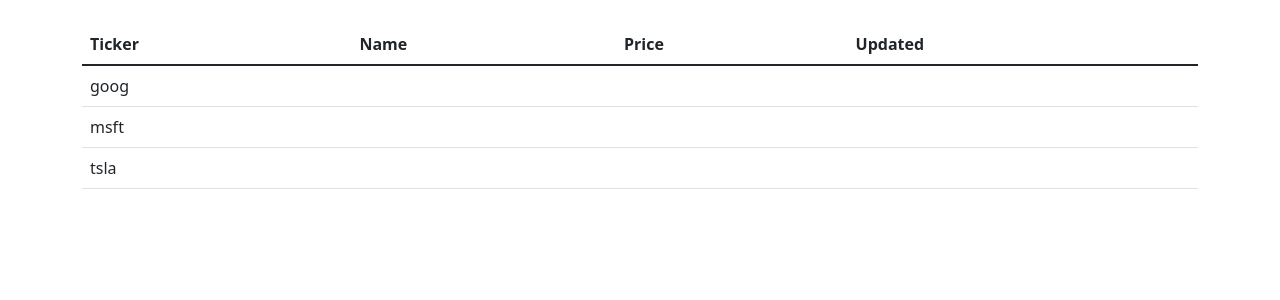
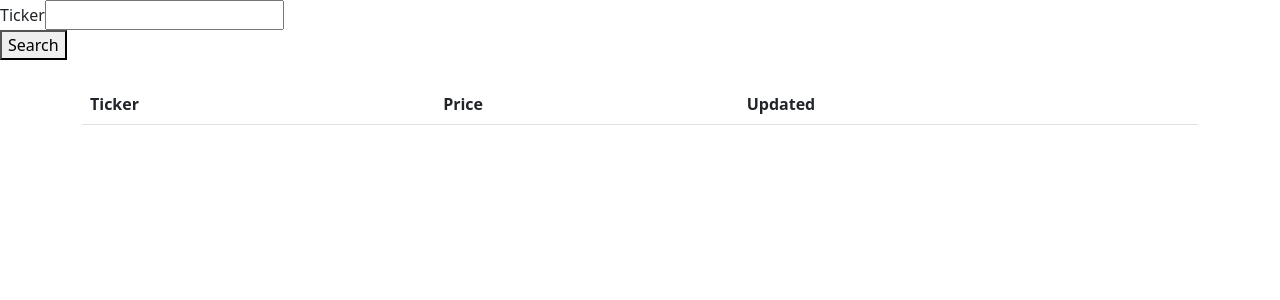
Before and after one commit to daviddigital/react-first, a React (Create React App) app: page / in a window 1280 px wide. Shown: the top 300 px of the page. Built offline with nearby package versions, Linux system fonts and the light colour scheme; no server answers.

Commit message:
testing out API

```diff
--- a/src/components/App.js
+++ b/src/components/App.js
@@ -6,29 +6,58 @@
 import StockRow from './StockRow/StockRow'
 
 const App = () => {
+    const [formData, setFormData] = useState("")
+    const [tickers, setTickers] = useState([])
+    const queryAPI = (e) => {
+        e.preventDefault()
+        fetch(`https://www.alphavantage.co/query?function=TIME_SERIES_DAILY&symbol=${formData}&apikey=demo`)
+            .then(something => something.json())
+            .then(json => {
+                let obj = {
+                    name: formData,
+                    price: json["Time Series (Daily)"]["2021-12-06"]["4. close"],
+                    date: "2021-12-06"
+                }
+                setFormData("")
+                setTickers([...tickers, obj])
+            })
+    }
+
     return (
-
-        <div className = "App">
+    <   div className = "App">
+        <form onSubmit={queryAPI}>
+            <fieldset>
+                <label>Ticker</label>
+                <input value={formData} onChange={e => setFormData(e.target.value)} />
+            </fieldset>
+            <button>Search</button>
+        </form>
             <div className="container">
                 <table className="table mt-4">
                     <thead>
                         <tr>
                             <th>Ticker </th>
-                            <th>Name </th>
                             <th>Price </th>
                             <th>Updated </th>
                         </tr>
                     </thead>
-                    <tbody>
-                        <StockRow ticker="goog" />
-                        <StockRow ticker="msft" />
-                        <StockRow ticker="tsla" />
+                    <tbody id="table">
+                        {tickers && tickers.map(ticker => (
+                            <tr>
+                                <td>{ticker.name}</td>
+                                <td>{ticker.price}</td>
+                                <td>{ticker.date}</td>
+                            </tr>
+                        ))}
                     </tbody>
                 </table>
             </div>
         </div>
 
-    )
-}
+        )
+    }
 
+    // <StockRow ticker="goog" />
+    // <StockRow ticker="msft" />
+    // <StockRow ticker="tsla" />
 export default App
--- a/src/components/StockRow/StockRow.js
+++ b/src/components/StockRow/StockRow.js
@@ -10,7 +10,7 @@
     }
 
     componentDidMount() {
-        // query the API
+        // query the API, test details below
         const api_token = 'X3ZH5F4C7ZCUID7K'
         const base_url = 'https://www.alphavantage.co/query?'
 
@@ -19,9 +19,8 @@
         fetch(url)
         .then((response) => response.json())
         .then((data) => {
-            console.log(data)
             this.setState({
-                data: data[data.length - 1]
+                data: data["Time Series (Daily)"]
             })
         })
 
@@ -32,10 +31,14 @@
 
     return (
     <tr>
+        {console.log(this.state.data)}
+        {/* <td>{this.props.ticker}</td>
+        <td>{this.state.data["4. close"]}</td>
+        <td>{this.state.data}</td> */}
+
         <td>{this.props.ticker}</td>
-        <td>{this.state.data.name}</td>
-        <td>{this.state.data.price}</td>
-        <td>{this.state.data.date}</td>
+        <td>$100</td>
+        <td>12/01/2021</td>
       </tr>
     )
 }
```
Also changed, not shown: 1 other file (tests, documents, lock files or other folders).
